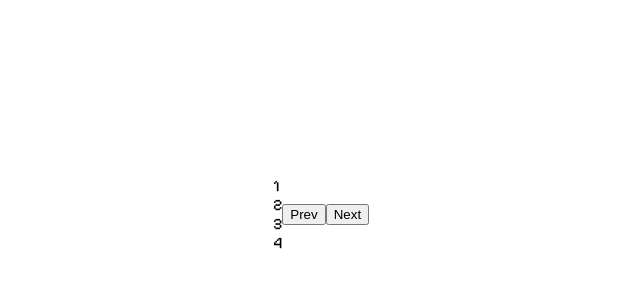
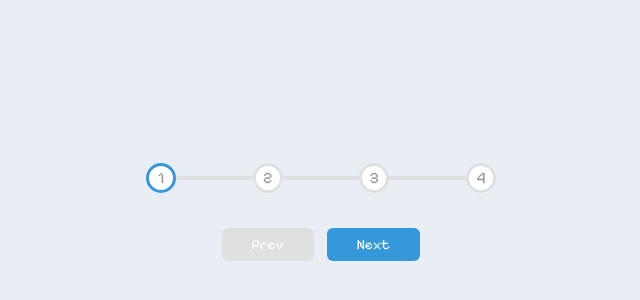
Before and after one commit to AndieReis/progress-steps-project, a plain HTML site: page index.html in a window 1280 px wide. Shown: the part 186-486 px from the top of the page, without its empty margins (319-959 px from the left). Drawn offline with Linux system fonts and the light colour scheme.

Commit message:
add style

```diff
--- a/index.html
+++ b/index.html
@@ -12,15 +12,15 @@
     <div class="container">
         <div class="progress-container">
             <div class="progress" id="progress"></div>
-            <div class="circle actived">1</div>
+            <div class="circle active">1</div>
             <div class="circle">2</div>
             <div class="circle">3</div>
             <div class="circle">4</div>
         </div>
+
+        <button class="btn" id="prev" disabled>Prev</button>
+        <button class="btn" id="next">Next</button>
     </div>
-
-    <button class="btn disable">Prev</button>
-    <button class="btn">Next</button>
 
     <script src="scripts.js"></script>
 </body>
--- a/style.css
+++ b/style.css
@@ -1,10 +1,17 @@
 @import url('https://fonts.googleapis.com/css2?family=Pixelify+Sans:wght@400..700&display=swap');
+
+:root {
+    --line-fill: #3498db;
+    --line-empty: #e0e0e0;
+
+}
 
 * {
     box-sizing: border-box;
 }
 
 body {
+    background-color: rgb(232, 238, 244);
     align-items: center;
     display: flex;
     font-family: "Pixelify Sans", sans-serif;
@@ -14,6 +21,84 @@ body {
     overflow: hidden;
 }
 
+.container {
+    text-align: center;
+}
+
+.progress-container {
+    display: flex;
+    justify-content: space-between;
+    align-items: center;
+    margin-bottom: 30px;
+    max-width: 100%;
+    width: 350px;
+    position: relative;
+
+}
+
+.progress-container::before {
+    content: "";
+    background-color: var(--line-empty);
+    position: absolute;
+    top: 50%;
+    left: 0;
+    height: 4px;
+    width: 100%;
+    transform: translateY(-50%);
+    z-index: -1;
+}
+
 .progress {
+    background-color: var(--line-fill);
+    position: absolute;
+    top: 50%;
+    left: 0;
+    height: 4px;
+    width: 0%;
+    transform: translateY(-50%);
+    z-index: -1;
+    transform: 0.4s ease;
+}
+
+.circle {
+    background-color: #fff;
+    color: #999;
+    border-radius: 50%;
+    height: 30px;
+    width: 30px;
     display: flex;
+    align-items: center;
+    justify-content: center;
+    border: 3px solid var(--line-empty);
+    transition: .4s ease;
 }
+
+.circle.active {
+    border-color: var(--line-fill);
+
+}
+
+.btn {
+    background-color: var(--line-fill);
+    color: #fff;
+    border-radius: 6px;
+    cursor: pointer;
+    padding: 8px 30px;
+    font-family: inherit;
+    margin: 5px;
+    font-size: 14px;
+    border: none;
+}
+
+.btn:active {
+    transform: scale(0.98);
+}
+
+.btn:focus {
+    outline: 0;
+}
+
+.btn:disabled {
+    background-color: var(--line-empty);
+    cursor: not-allowed;
+}
```
